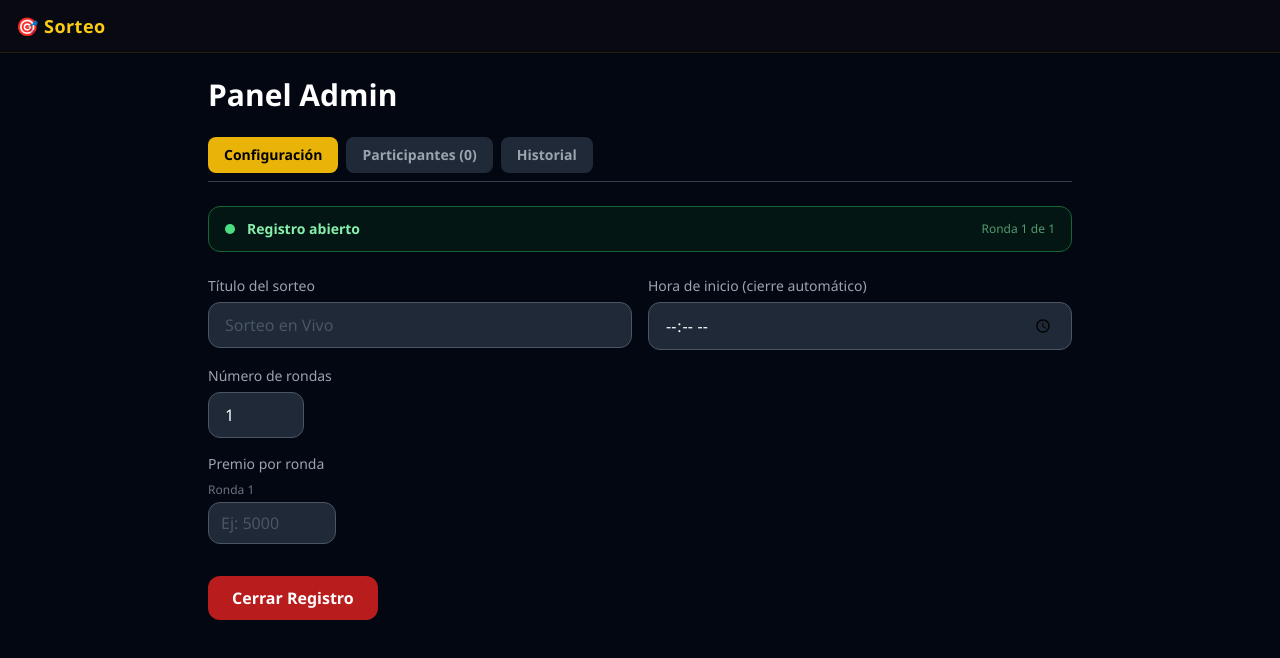
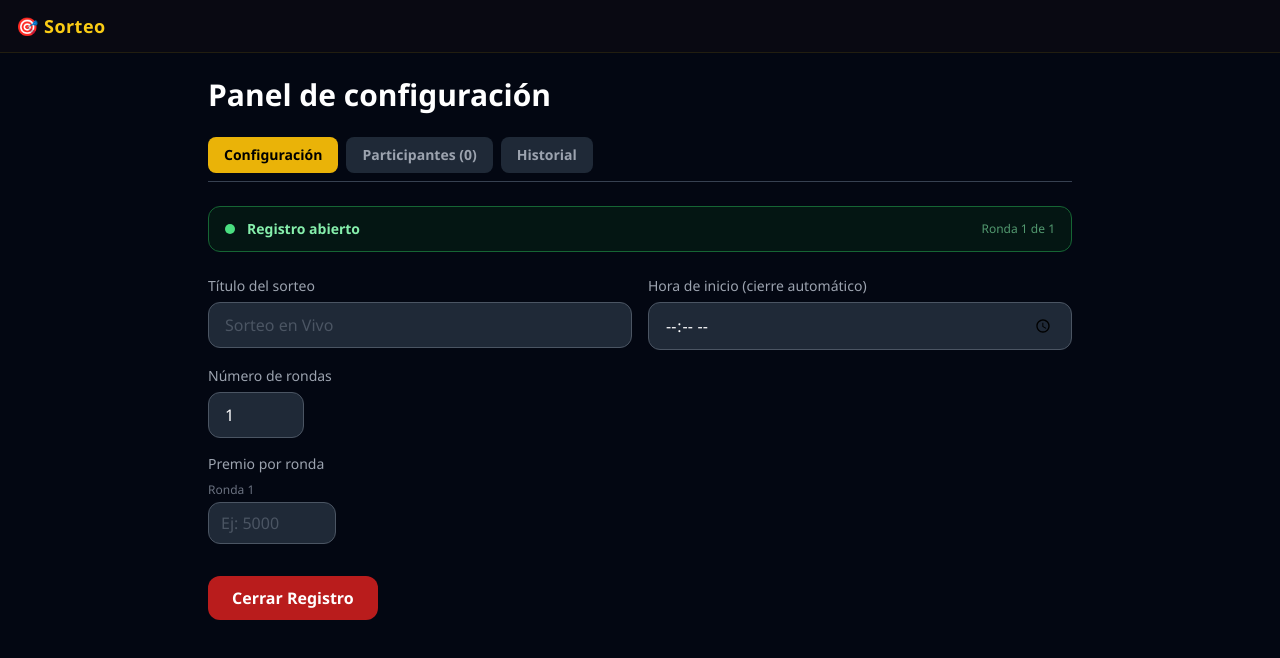
Before and after one commit to williamppmm/ruleta-sorteo, a React (Vite) app: page / in a window 1280 px wide. Shown: the top 658 px of the page. Built offline with nearby package versions, Linux system fonts and the light colour scheme.

Commit message:
Renombra referencias a panel de configuracion

```diff
--- a/src/panels/AdminPanel.jsx
+++ b/src/panels/AdminPanel.jsx
@@ -25,7 +25,7 @@ export default function AdminPanel({ onIrAlSorteo, onVerGanadores }) {
   return (
     <div className="max-w-4xl mx-auto px-4 py-6">
       <div className="flex items-center justify-between gap-3 mb-6">
-        <h1 className="text-2xl sm:text-3xl font-bold text-white">Panel Admin</h1>
+        <h1 className="text-2xl sm:text-3xl font-bold text-white">Panel de configuración</h1>
         {hayGanadoresSesion && (
           <button
             onClick={onVerGanadores}
--- a/src/panels/GanadoresPanel.jsx
+++ b/src/panels/GanadoresPanel.jsx
@@ -240,7 +240,7 @@ export default function GanadoresPanel({ ultimoSorteo, onSiguienteRonda, onVolve
             </div>
 
             <p className="text-sm text-gray-600">
-              Los pagos se registran desde Panel Admin - Historial
+              Los pagos se registran desde el Panel de configuración - Historial
             </p>
 
             <div className="mt-4">
--- a/src/panels/SorteoPanel.jsx
+++ b/src/panels/SorteoPanel.jsx
@@ -294,7 +294,7 @@ export default function SorteoPanel({ onGanador }) {
               Todas las rondas completadas
             </p>
             <p className="text-gray-500" style={{ fontSize: 'clamp(.9rem, 1.2vw, 1.05rem)' }}>
-              Vuelve al panel admin para programar una nueva sesión.
+              Vuelve al panel de configuración para programar una nueva sesión.
             </p>
           </div>
         )}
```
